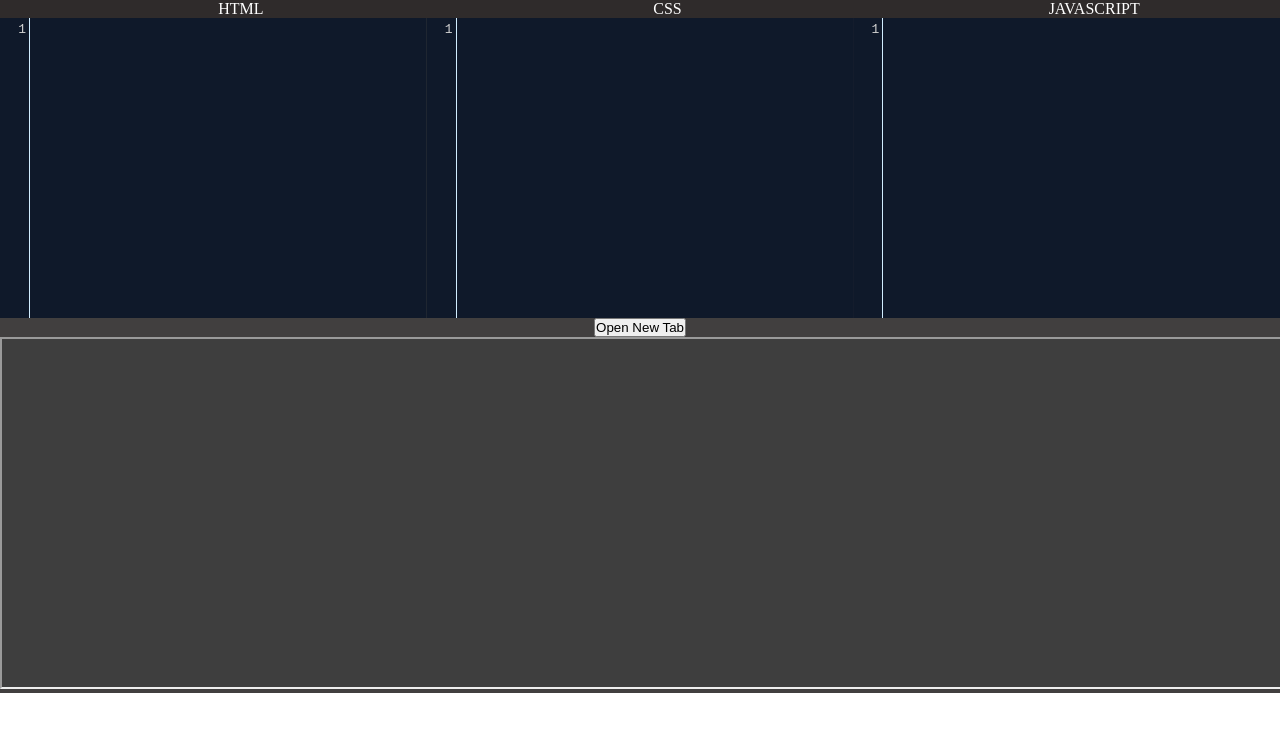
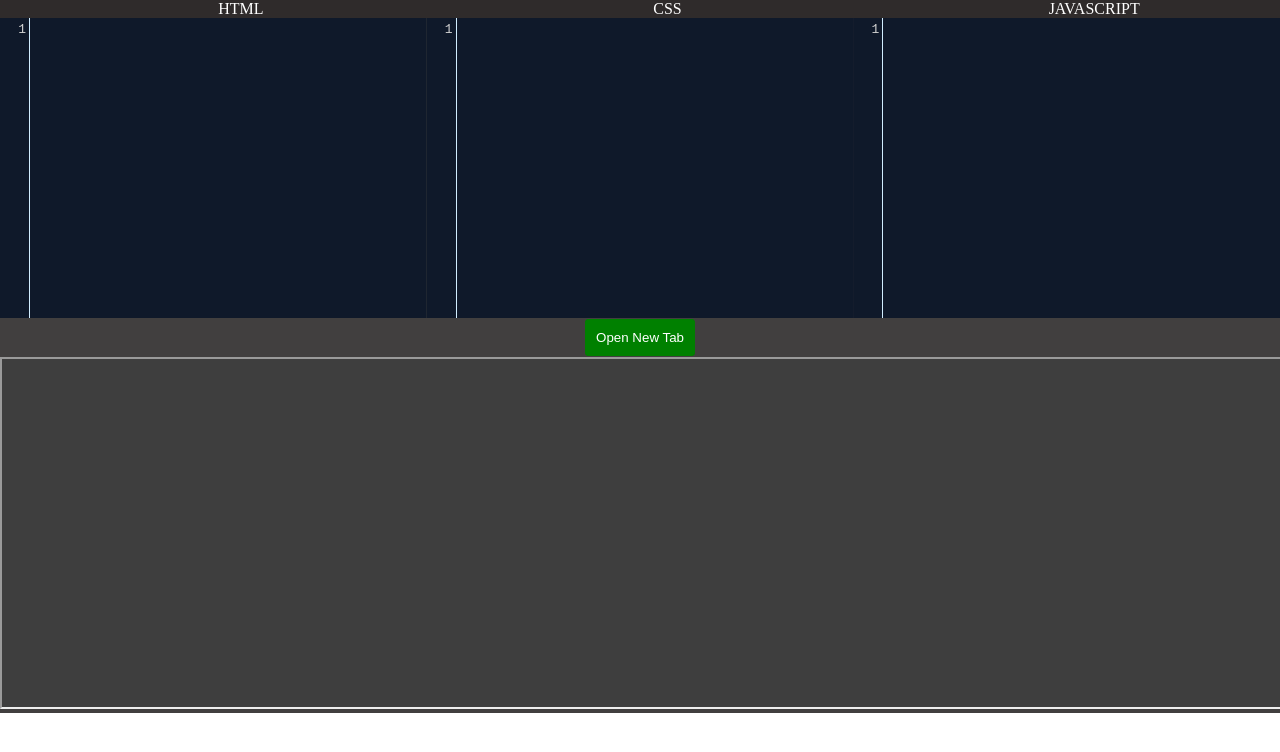
Before and after one commit to Vishal7100jain/CodeEditor, a plain HTML site: page codeIndex.html in a window 1280 px wide. Drawn offline with Linux system fonts and the light colour scheme.

Commit message:
working on output tab

```diff
--- a/Script.js
+++ b/Script.js
@@ -34,33 +34,5 @@ document.addEventListener('DOMContentLoaded', function () {
         iframe.body.innerHTML = htmlvalue
         iframe.head.innerHTML = cssvalue
         iframe.head.innerHTML = jsvalue
-
-        let CodeMirror = document.querySelector('.CodeMirror')
-        CodeMirror.addEventListener('click', (div) => {
-            // selecting htmlTextArea
-            let CodeWritingDiv = document.querySelector('.CodeWritingDiv')
-            let innerDivs = CodeWritingDiv.querySelectorAll(".CodeMirror ")
-            let htmlTextArea = innerDivs[0]
-            console.log(htmlTextArea)
-            // console.log(htmlTextArea)
-
-            // let maincodeDiv = htmlTextArea.querySelectorAll("div")
-            // let forth_main_div = maincodeDiv[7]
-
-            let cssTextArea = innerDivs[7]
-            // console.log(cssTextArea)
-            // let maincodeDivcss = cssTextArea.querySelectorAll("div")
-            // console.log(maincodeDivcss)
-            // let forth_main_div_css = maincodeDivcss[7]
-            // console.log(forth_main_div_css)
-
-
-            // let cssTextArea = innerDivs[4]
-            // let jsTextArea = innerDivs[5]
-            // console.log(div.target)
-            // if(div.target ==  htmlTextArea){
-            //     // console.log("selected")
-            // }
-        })
     }, 10)
 })
--- a/codeIndex.html
+++ b/codeIndex.html
@@ -5,7 +5,7 @@
     <meta charset="UTF-8">
     <meta http-equiv="X-UA-Compatible" content="IE=edge">
     <meta name="viewport" content="width=device-width, initial-scale=1.0">
-    <title>Document</title>
+    <title>Code editor</title>
     <link rel="stylesheet" href="style.css">
     <link rel="stylesheet" href="codemirror-5.65.13/lib/codemirror.css">
     <link rel="stylesheet" href="codemirror-5.65.13/theme/midnight.css">
@@ -38,7 +38,7 @@
         <!-- Output div -->
         <div class="OutputDiv">
             <div>
-            <button>Open New Tab</button>
+            <button><a href="Output_tab.html" target="_main">Open New Tab</a></button>
             </div>
             <iframe name="Output" id="Output" placeholder="//Here is your Output..." readonly></iframe>
         </div>
--- a/style.css
+++ b/style.css
@@ -4,7 +4,7 @@
 }
 
 .CodeEditor {
-    background-color: #413f3f;
+  background-color: #413f3f;
   display: grid;
 }
 
@@ -23,7 +23,7 @@
   color: white;
 }
 
-.CodeWritingDiv > textarea {
+.CodeWritingDiv>textarea {
   padding: 2px;
   background-color: #34363e;
   font-family: serif;
@@ -32,13 +32,25 @@
   width: auto;
 }
 
-.OutputDiv > div {
+.OutputDiv>div {
   display: flex;
   justify-content: center;
+  padding: 1px;
 }
 
-/* button {
-} */
+button {
+  background-color: green;
+  border: 1px solid green;
+  border-radius: 3px;
+  color: white;
+  padding: 10px;
+  cursor: pointer;
+}
+
+button>a {
+  text-decoration: none;
+  color: white;
+}
 
 #Output {
   width: 100%;
```
